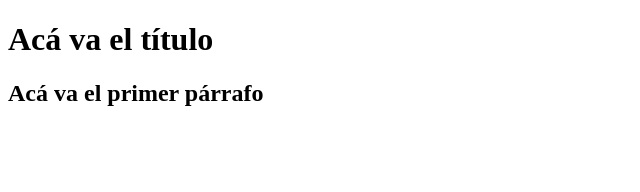
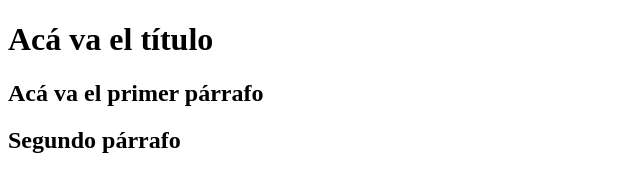
Before and after one commit to viaxlux/repo3, a plain HTML site: page index.html in a window 1280 px wide. Shown: the whole page, without its empty margins (0-640 px from the left). Drawn offline with Linux system fonts and the light colour scheme.

Commit message:
Segundo párrafo desde vsc

```diff
--- a/index.html
+++ b/index.html
@@ -9,5 +9,6 @@
 <body>
     <h1>Acá va el título</h1>
     <h2>Acá va el primer párrafo</h2>
+    <h2>Segundo párrafo</h2>
 </body>
 </html>
```
